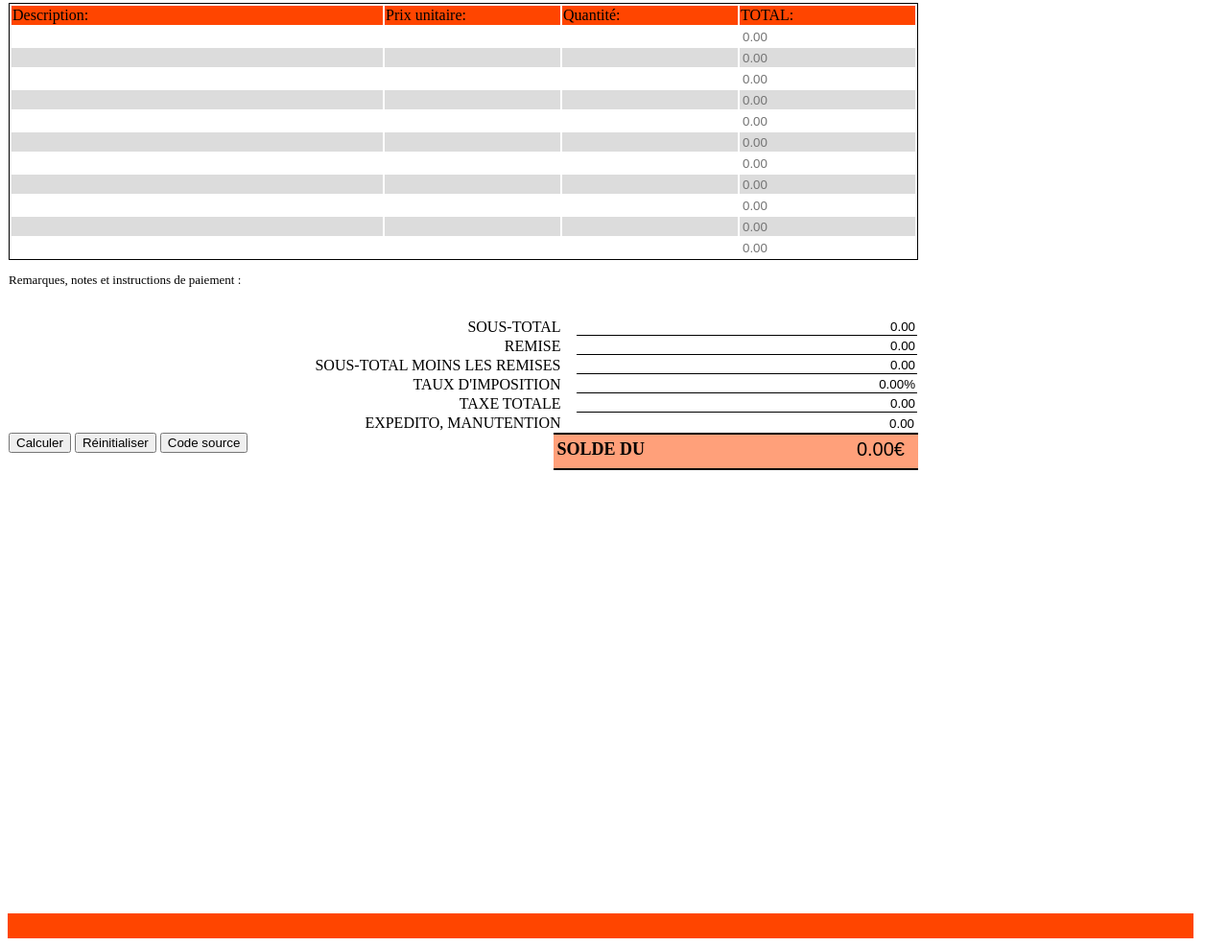
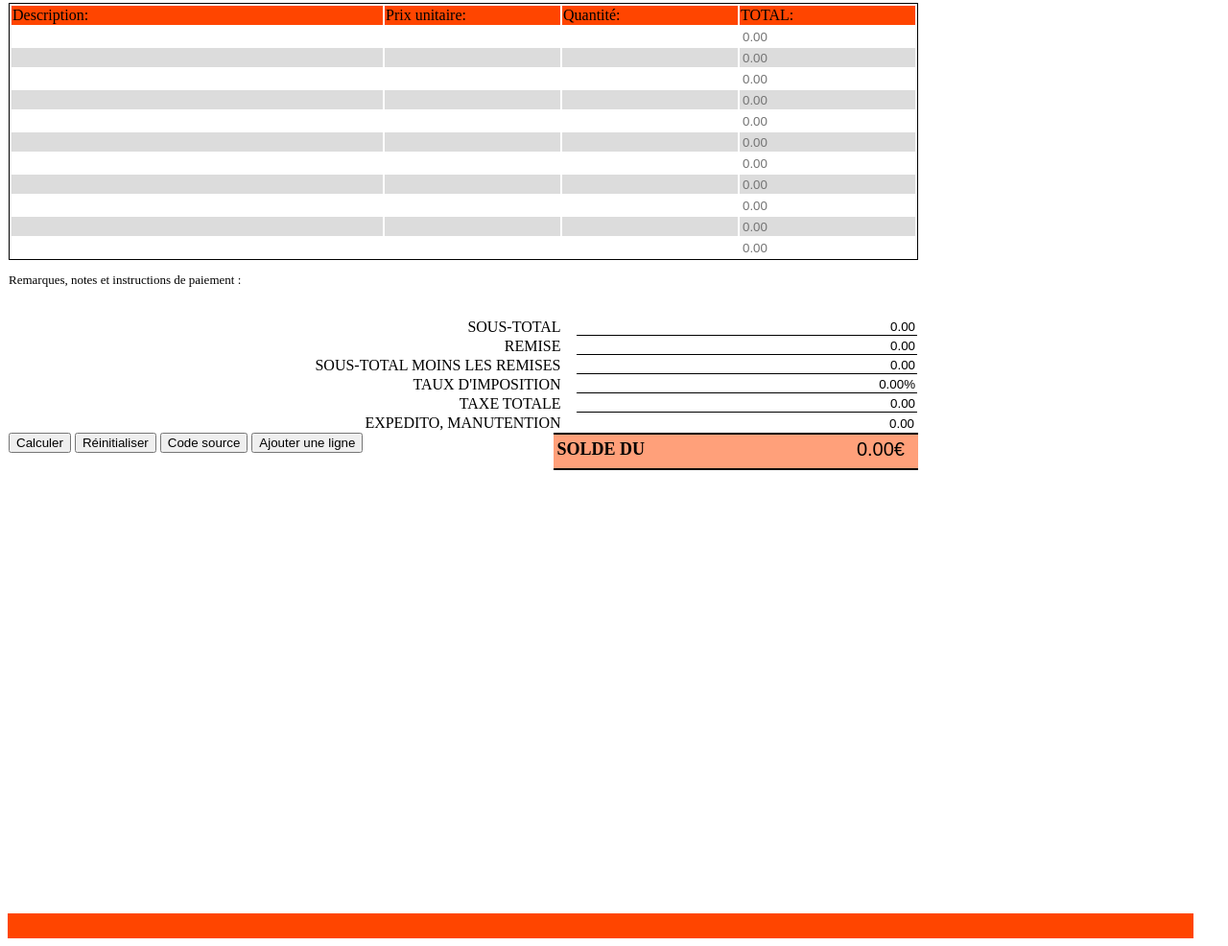
Before and after one commit to ilyesmsirdi/Facture, a plain HTML site: page index.html in a window 1280 px wide. Shown: the part 558-1544 px from the top of the page at 96% size. Drawn offline with Linux system fonts and the light colour scheme.

Commit message:
Update index.html

```diff
--- a/index.html
+++ b/index.html
@@ -220,6 +220,7 @@
          <input type="reset" value="Réinitialiser" id="reset">
 
          <input type="button" name="Code source" value="Code source" onclick="access()">
+	<input type="button" value="Ajouter une ligne" oneclick="ajouterLigne()">
          </div>
       </table>
     </form>
```
